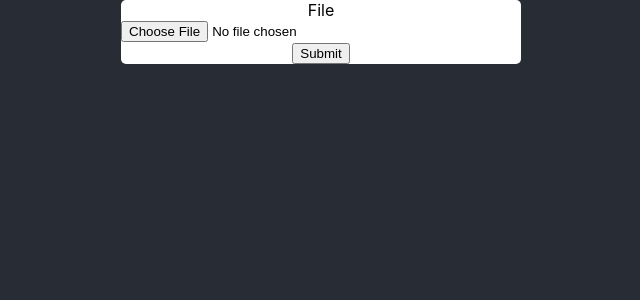
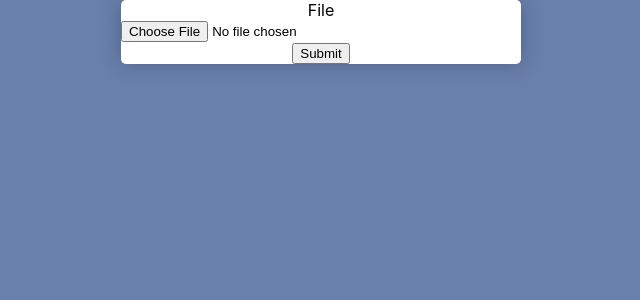
Before and after one commit to JosephThomasVasquez/xlsx-handler, a React (Create React App) app in the folder client/: page / in a window 1280 px wide. Shown: the top 300 px of the page, without its empty margins (319-959 px from the left). Built offline with nearby package versions, Linux system fonts and the light colour scheme.

Commit message:
Added shadow and border radius

```diff
--- a/client/src/index.scss
+++ b/client/src/index.scss
@@ -5,7 +5,7 @@ body {
     sans-serif;
   -webkit-font-smoothing: antialiased;
   -moz-osx-font-smoothing: grayscale;
-  background-color: #282c34;
+  background-color: #697fac;
 }
 
 code {
@@ -22,6 +22,7 @@ code {
 .form {
   background: white;
   border-radius: 5px;
+  box-shadow: 0 0 20px rgba(0, 0, 0, 0.25);
 
   .file-input {
     width: 100%;
```
